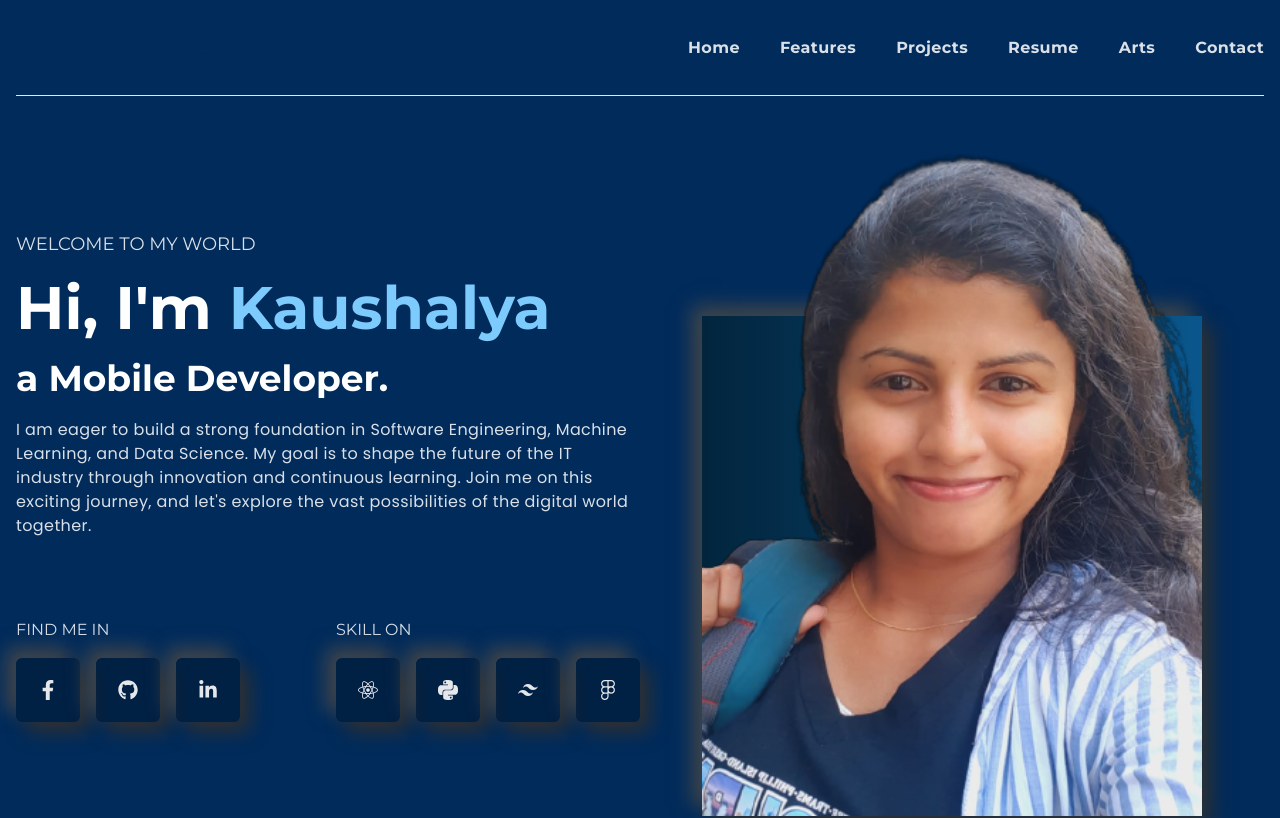
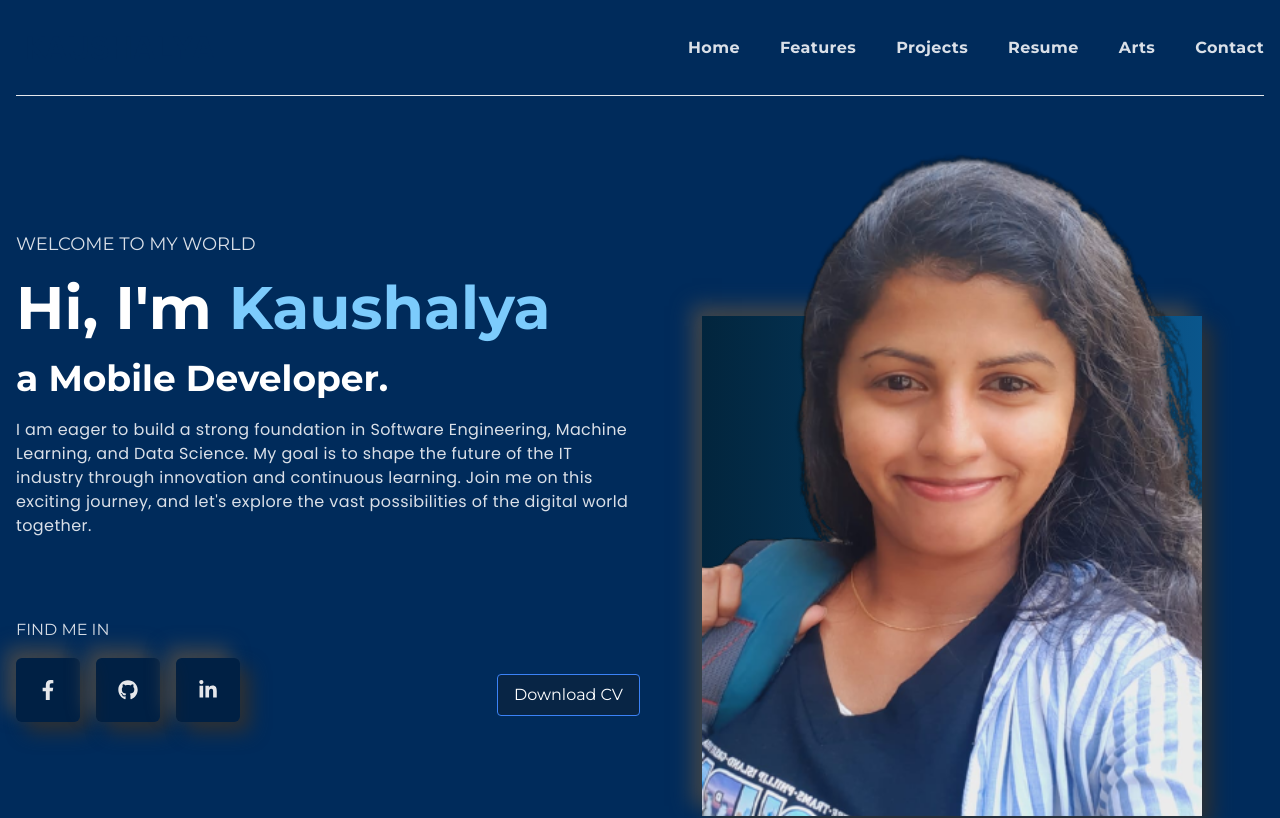
Before and after one commit to kaush997/My-Portfolio-Website, a React (Create React App) app: page / in a window 1280 px wide. Shown: the top 818 px of the page. Built offline with nearby package versions, Linux system fonts and the light colour scheme.

Commit message:
commit changes

```diff
--- a/package.json
+++ b/package.json
@@ -4,6 +4,7 @@
   "version": "0.1.0",
   "private": true,
   "dependencies": {
+    "@heroicons/react": "^2.0.18",
     "@testing-library/jest-dom": "^5.16.5",
     "@testing-library/react": "^13.4.0",
     "@testing-library/user-event": "^13.5.0",
--- a/src/assets/index.js
+++ b/src/assets/index.js
@@ -42,6 +42,7 @@ import phpsolo from "./images/projects/phpsolo.png";
 import pythondssolo from "./images/projects/pythondssolo.png";
 import pythonsolo from "./images/projects/pythonsolo.png";
 import pythonuom from "./images/projects/pythonuom.png";
+
 
 
 export {
@@ -91,4 +92,5 @@ export {
   sqlsolo,
 
 
+
 };
--- /dev/null
+++ b/src/components/banner/Download.jsx
@@ -0,0 +1,24 @@
+import React from 'react';
+
+
+function DownloadButton() {
+  const downloadFile = () => {
+    const url = `${process.env.PUBLIC_URL}/kaushalyacv.pdf`;
+    const link = document.createElement('a');
+    link.href = url;
+    link.setAttribute('download', 'kaushalyacv.pdf');
+    document.body.appendChild(link);
+    link.click();
+  };
+
+  return (
+    <button
+      className="bg-[#082545] mt-10 text-white border border-blue-500 hover:bg-black hover:text-white rounded px-4 py-2 transition-colors duration-300"
+      onClick={downloadFile}
+    >
+      Download CV
+    </button>
+  );
+}
+
+export default DownloadButton;
--- a/src/components/banner/Media.jsx
+++ b/src/components/banner/Media.jsx
@@ -1,6 +1,7 @@
 import React from 'react'
-import { FaFacebookF, FaLinkedinIn, FaReact, FaGithub } from "react-icons/fa";
-import { SiTailwindcss, SiFigma, SiPython } from "react-icons/si";
+import { FaFacebookF, FaLinkedinIn, FaGithub } from "react-icons/fa";
+import DownloadButton from './Download';
+
 const Media = () => {
   return (
     <div className="flex flex-col xl:flex-row gap-6 lgl:gap-0 justify-between">
@@ -22,21 +23,10 @@ const Media = () => {
         </div>
         <div>
           <h2 className="text-base uppercase font-titleFont mb-4">
-           SKILL ON
+
           </h2>
           <div className="flex gap-4">
-            <span className="bannerIcon">
-              <FaReact />
-            </span>
-            <span className="bannerIcon">
-              <SiPython />
-            </span>
-            <span className="bannerIcon">
-              <SiTailwindcss />
-            </span>
-            <span className="bannerIcon">
-              <SiFigma />
-            </span>
+          <DownloadButton />
           </div>
         </div>
       </div>
--- a/src/components/contact/Contact.js
+++ b/src/components/contact/Contact.js
@@ -2,6 +2,7 @@ import React, { useState } from 'react';
 import Title from '../layouts/Title';
 import ContactLeft from './ContactLeft';
 import emailjs from 'emailjs-com'; // Import the Email.js library
+
 
 const Contact = () => {
   const [username, setUsername] = useState('');
```
Also changed, not shown: 2 other files (tests, documents, lock files or other folders).
